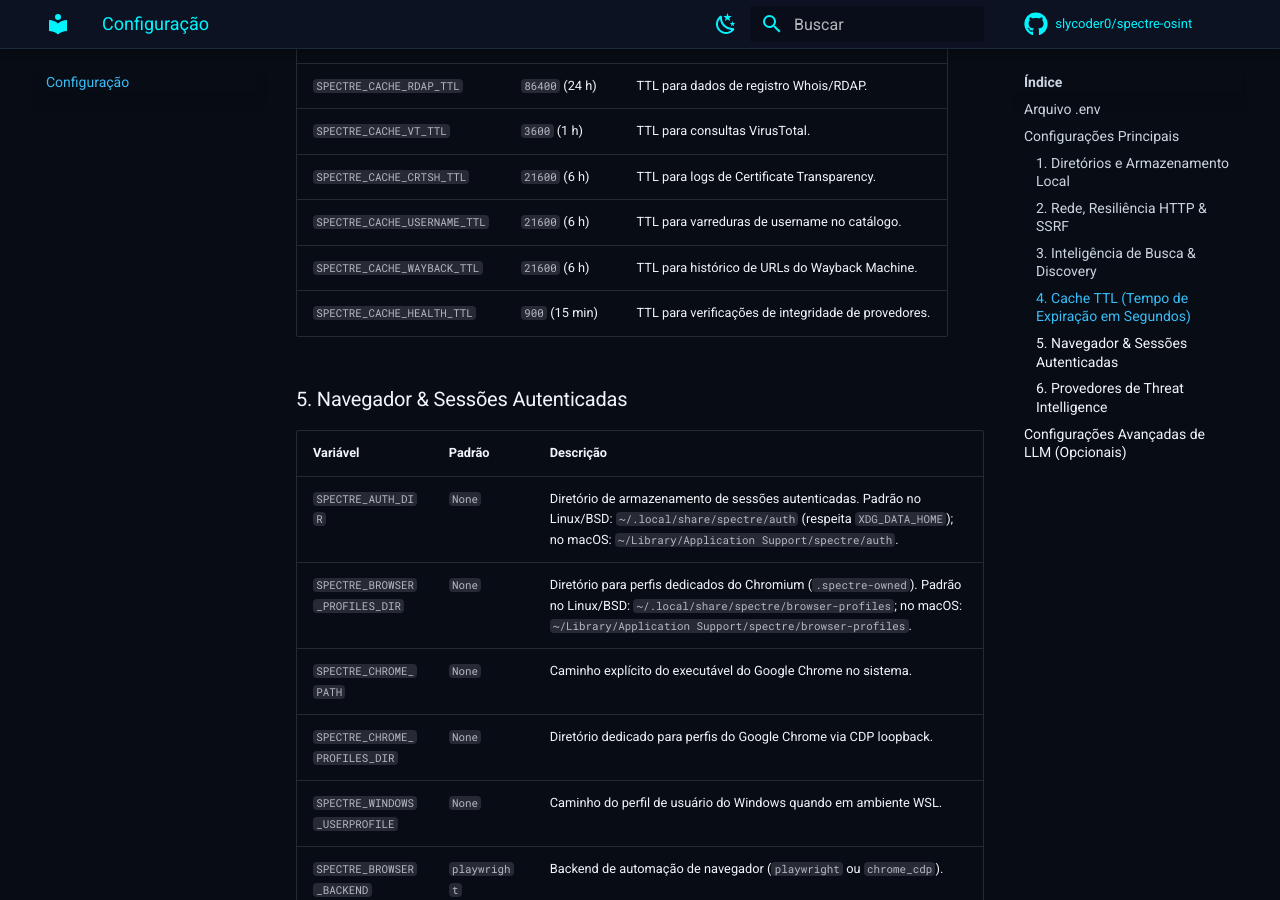
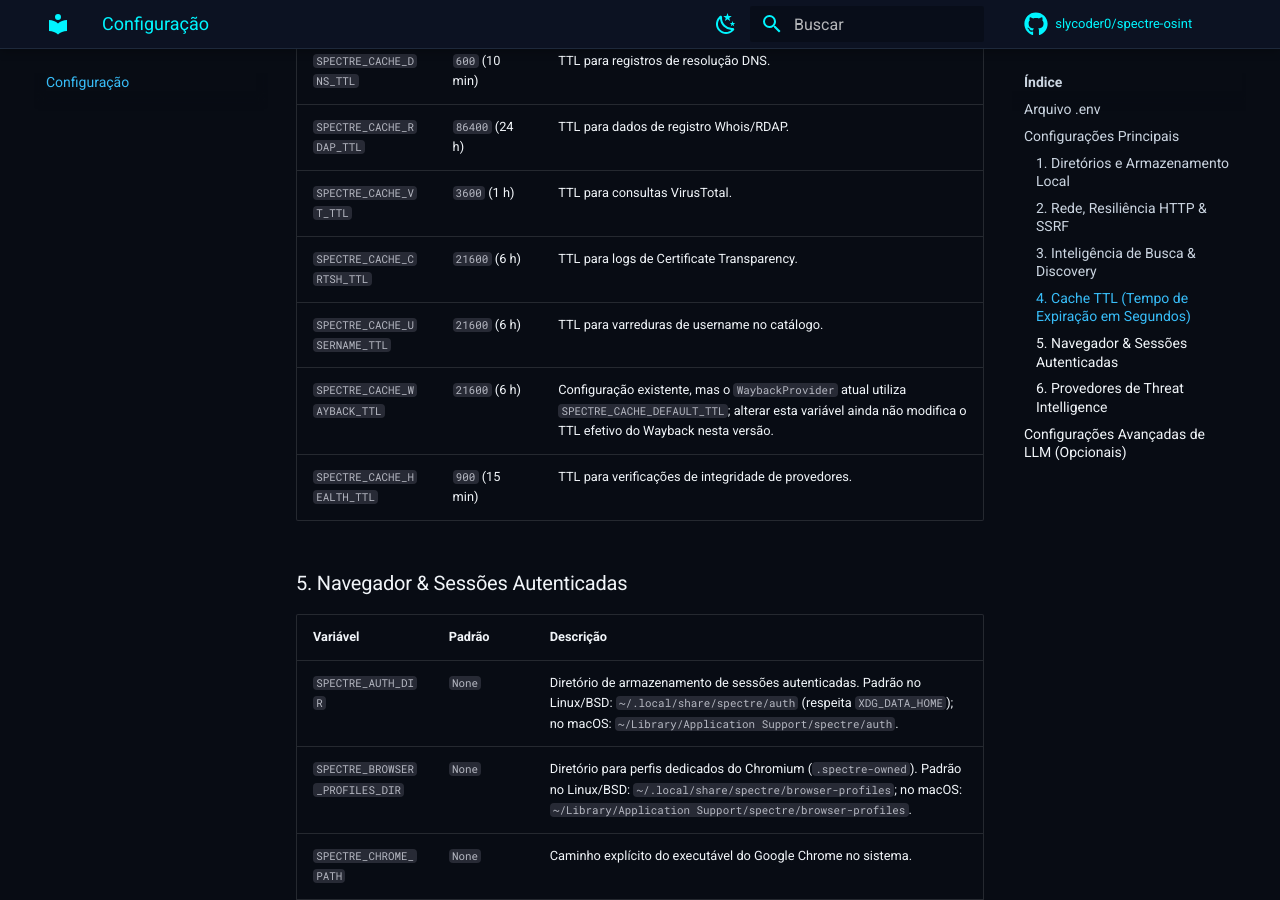
Before and after one commit to slycoder0/spectre-osint, an MkDocs documentation site: the page built from docs/configuration.md, in a window 1280 px wide and 900 px high, scrolled down 2722 px. Built offline with MkDocs 1.6.1 and Material for MkDocs 9.7.7, drawn with Linux system fonts in a browser that asks for light colours; comment, search, counter and statistics services are not loaded.

Commit message:
docs: fix review findings

```diff
--- a/docs/configuration.md
+++ b/docs/configuration.md
@@ -66,7 +66,7 @@
 | `SPECTRE_CACHE_VT_TTL` | `3600` (1 h) | TTL para consultas VirusTotal. |
 | `SPECTRE_CACHE_CRTSH_TTL` | `21600` (6 h) | TTL para logs de Certificate Transparency. |
 | `SPECTRE_CACHE_USERNAME_TTL` | `21600` (6 h) | TTL para varreduras de username no catálogo. |
-| `SPECTRE_CACHE_WAYBACK_TTL` | `21600` (6 h) | TTL para histórico de URLs do Wayback Machine. |
+| `SPECTRE_CACHE_WAYBACK_TTL` | `21600` (6 h) | Configuração existente, mas o `WaybackProvider` atual utiliza `SPECTRE_CACHE_DEFAULT_TTL`; alterar esta variável ainda não modifica o TTL efetivo do Wayback nesta versão. |
 | `SPECTRE_CACHE_HEALTH_TTL` | `900` (15 min) | TTL para verificações de integridade de provedores. |
 
 ### 5. Navegador & Sessões Autenticadas
```
Also changed, not shown: docs/commands.md (+1 -1 lines).
